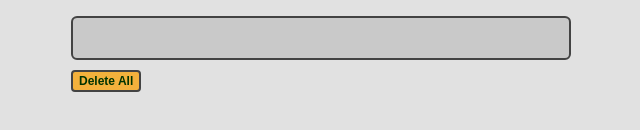
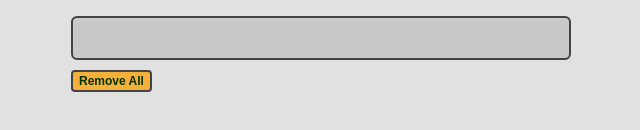
Before and after one commit to mahmood-mohie/to-do-app-with-local-storage, a plain HTML site: page index.html in a window 1280 px wide. Shown: the part 236-366 px from the top of the page, 319-959 px from the left. Drawn offline with Linux system fonts and the light colour scheme.

Commit message:
change name of button

```diff
--- a/index.html
+++ b/index.html
@@ -18,7 +18,7 @@
       </div>
       <div class="tasks">
       </div>
-      <div class="deleteAll">Delete All</div>
+      <div class="deleteAll">Remove All</div>
     </div>
     <script src="main.js"></script>
   </body>
```
